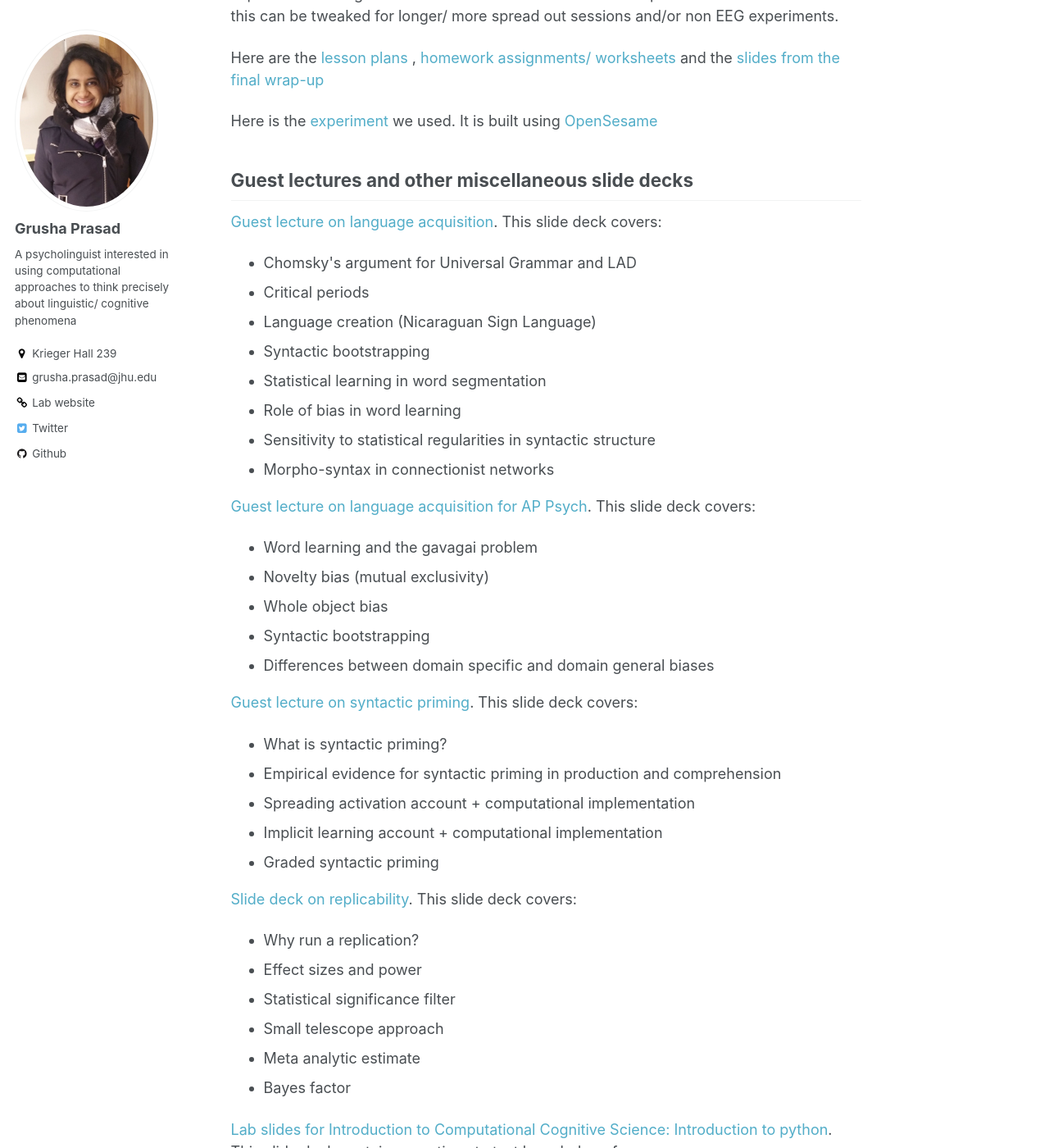
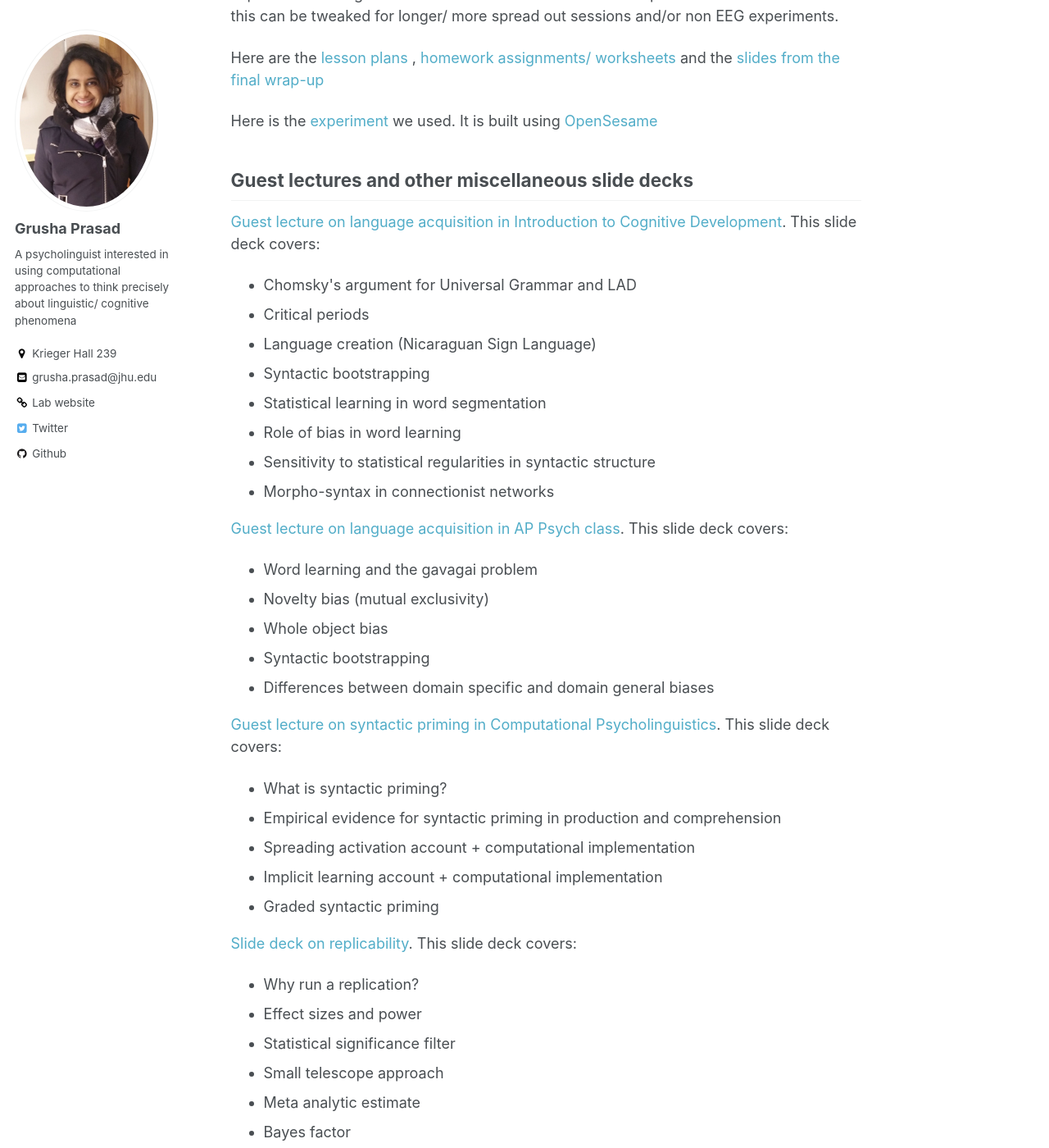
Before and after one commit to grushaprasad/grushaprasad.github.io, a Jekyll site: the page built from _pages/resources.html, in a window 1280 px wide and 1400 px high, scrolled down 866 px. Shown: the whole window at 82% size. Built offline with Jekyll 4.4.1, drawn with Linux system fonts in a browser that asks for light colours.

Commit message:
edited CV and research page and resources

```diff
--- a/_pages/resources.html
+++ b/_pages/resources.html
@@ -33,7 +33,7 @@ I ran a workshop on scientific thinking and experimental design for 8th graders
 
 <h2> Guest lectures and other miscellaneous slide decks </h2>
 
-<p> <a href= "/files/GrushaPrasad_Language_Acquisition.pdf" target = "_blank"> Guest lecture on language acquisition</a>. This slide deck covers:
+<p> <a href= "/files/GrushaPrasad_Language_Acquisition.pdf" target = "_blank"> Guest lecture on language acquisition in Introduction to Cognitive Development</a>. This slide deck covers:
 
     <ul compact>
         <li> Chomsky's argument for Universal Grammar and LAD </li>
@@ -46,7 +46,7 @@ I ran a workshop on scientific thinking and experimental design for 8th graders
         <li> Morpho-syntax in connectionist networks </li>
     </ul>
 
-<p> <a href= "/files/GrushaPrasad_Language_Acquisition_APPsych.pdf" target = "_blank"> Guest lecture on language acquisition for AP Psych</a>. This slide deck covers:
+<p> <a href= "/files/GrushaPrasad_Language_Acquisition_APPsych.pdf" target = "_blank"> Guest lecture on language acquisition in AP Psych class</a>. This slide deck covers:
 
     <ul compact>
         <li> Word learning and the gavagai problem </li>
@@ -56,7 +56,7 @@ I ran a workshop on scientific thinking and experimental design for 8th graders
         <li> Differences between domain specific and domain general biases </li>
     </ul>
 
-<p> <a href= "/files/GrushaPrasad_Syntactic_Priming.pdf" target = "_blank"> Guest lecture on syntactic priming</a>. This slide deck covers:
+<p> <a href= "/files/GrushaPrasad_Syntactic_Priming.pdf" target = "_blank"> Guest lecture on syntactic priming in Computational Psycholinguistics</a>. This slide deck covers:
     <ul compact>
         <li> What is syntactic priming? </li>
         <li> Empirical evidence for syntactic priming in production and comprehension </li>
```
